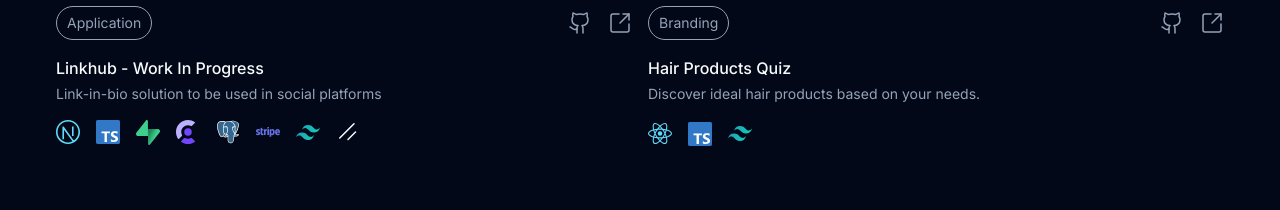
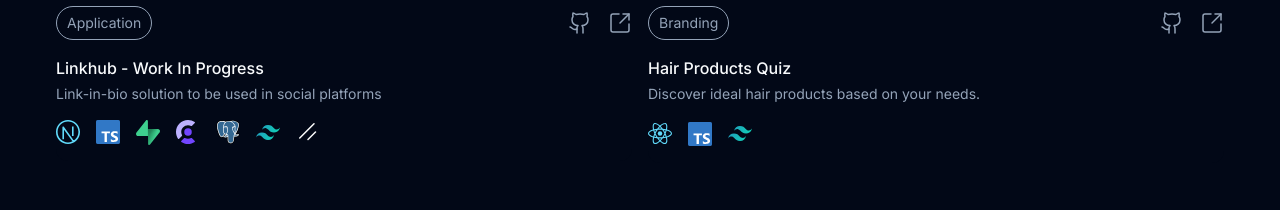
Before and after one commit to ddimitrov1108/portfolio, a Next.js app: page / in a window 1280 px wide. Shown: the part 2700-2910 px from the top of the page. Built offline with nearby package versions, Linux system fonts and the light colour scheme.

Commit message:
Update constants.tsx

```diff
--- a/components/constants.tsx
+++ b/components/constants.tsx
@@ -76,7 +76,6 @@ export const projects: {
         "supabase.svg",
         "clerk.svg",
         "postgresql.svg",
-        "stripe.svg",
         "tailwindcss.svg",
         "shadcnui.svg",
       ],
```
